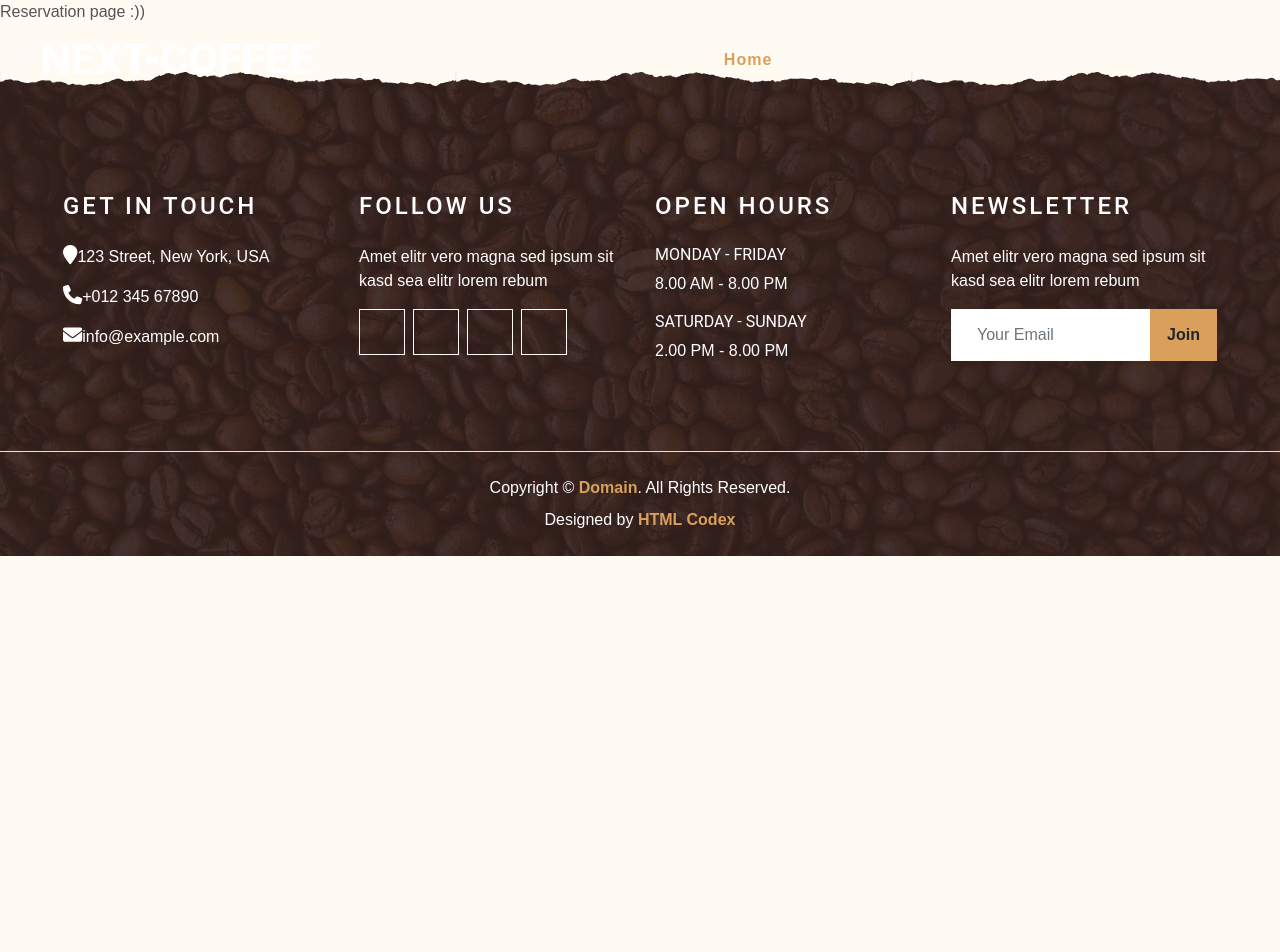
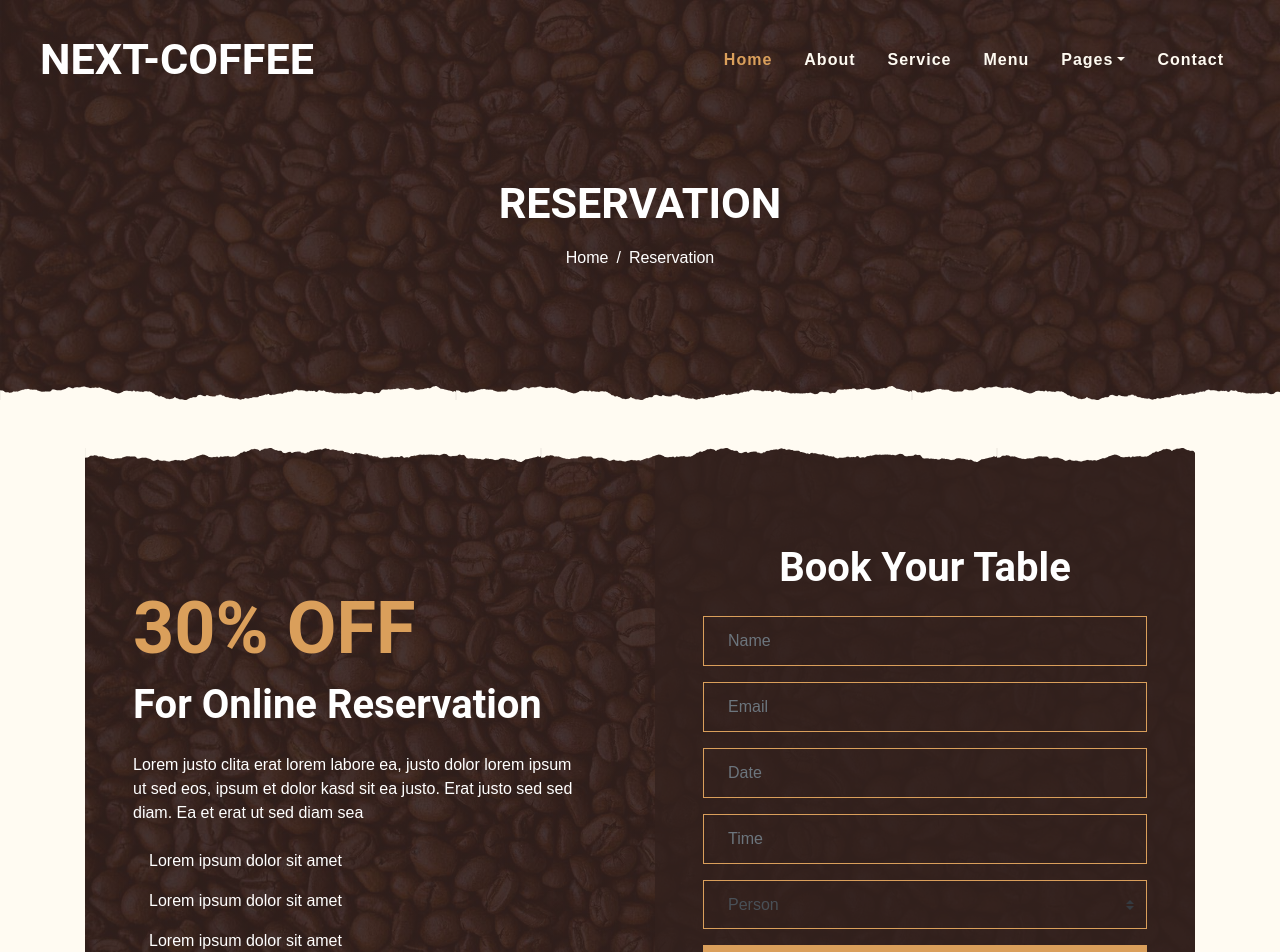
Before and after one commit to ramin-kp/coffee-next, a Next.js app: page /reservation in a window 1280 px wide. Shown: the top 952 px of the page. Before the commit the page ends 800 px from the top, so only its background shows below. Built offline with nearby package versions, Linux system fonts and the light colour scheme.

Commit message:
developing Reservation Page and fix nabar text color

```diff
--- a/components/module/Navbar/Navbar.js
+++ b/components/module/Navbar/Navbar.js
@@ -1,8 +1,8 @@
 import React from "react";
+import Link from "next/link";
 
 //style
 import styles from "@/styles/navbar.module.css";
-import Link from "next/link";
 
 function Navbar() {
   return (
@@ -10,11 +10,11 @@ function Navbar() {
       <nav
         className={`${styles.navbar} ${styles.navbar_expand_lg} bg-none navbar-dark py-3`}
       >
-        <a href="index.html" className={`${styles.navbar_brand} px-lg-4 m-0`}>
+        <Link href="/" className={`${styles.navbar_brand} px-lg-4 m-0`}>
           <h1 className="m-0 display-4 text-uppercase text-white">
             Next-Coffee
           </h1>
-        </a>
+        </Link>
         <button
           type="button"
           className={`${styles.navbar_toggler}`}
@@ -45,18 +45,24 @@ function Navbar() {
             </Link>
 
             <div className={`${styles.dropdown}`}>
-              <a
+              <Link
                 href="#"
                 className={`${styles.nav_link} ${styles.dropdown_toggle}`}
                 data-toggle="dropdown"
               >
                 Pages
-              </a>
+              </Link>
               <div className={`${styles.dropdown_menu}`}>
-                <Link href="/reservation" className={`${styles.nav_link}`}>
+                <Link
+                  href="/reservation"
+                  className={`${styles.nav_link} ${styles.dropdown_item}`}
+                >
                   Reservation
                 </Link>
-                <Link href="/testimonial" className={`${styles.nav_link}`}>
+                <Link
+                  href="/testimonial"
+                  className={`${styles.nav_link} ${styles.dropdown_item}`}
+                >
                   Testimonial
                 </Link>
               </div>
--- a/components/template/Index/Reservation.js
+++ b/components/template/Index/Reservation.js
@@ -18,7 +18,6 @@ function Reservation() {
 
   const submitHandler = async (e) => {
     e.preventDefault();
-    className = books;
     const name = books.name;
     const email = books.email;
     const date = books.date;
--- a/components/template/Reservation/ReservationDetails.js
+++ b/components/template/Reservation/ReservationDetails.js
@@ -1,9 +1,172 @@
-import React from 'react'
+import React, { useState } from "react";
 
 function ReservationDetails() {
+  const [books, setBooks] = useState({
+    name: "",
+    email: "",
+    date: "",
+    time: "",
+    person: "",
+  });
+
+  const changeHandler = (e) => {
+    setBooks({
+      ...books,
+      [e.target.name]: e.target.value,
+    });
+  };
+
+  const submitHandler = async (e) => {
+    e.preventDefault();
+    const name = books.name;
+    const email = books.email;
+    const date = books.date;
+    const time = books.time;
+    const person = books.person;
+    if (name && email && date && time && person) {
+      const res = await fetch("http://localhost:4000/reserve", {
+        method: "POST",
+        headers: {
+          "Content-type": "application/json",
+        },
+        body: JSON.stringify(books),
+      });
+      if (res.status === 201) {
+        alert("reservation successfully");
+        setBooks({
+          name: "",
+          email: "",
+          date: "",
+          time: "",
+          person: "",
+        });
+      }
+    } else {
+      alert("enter book fields");
+    }
+  };
   return (
-    <div>ReservationDetails</div>
-  )
+    <div className="container-fluid my-5">
+      <div className="container">
+        <div className="reservation position-relative overlay-top overlay-bottom">
+          <div className="row align-items-center">
+            <div className="col-lg-6 my-5 my-lg-0">
+              <div className="p-5">
+                <div className="mb-4">
+                  <h1 className="display-3 text-primary">30% OFF</h1>
+                  <h1 className="text-white">For Online Reservation</h1>
+                </div>
+                <p className="text-white">
+                  Lorem justo clita erat lorem labore ea, justo dolor lorem
+                  ipsum ut sed eos, ipsum et dolor kasd sit ea justo. Erat justo
+                  sed sed diam. Ea et erat ut sed diam sea
+                </p>
+                <ul className="list-inline text-white m-0">
+                  <li className="py-2">
+                    <i className="fa fa-check text-primary mr-3"></i>Lorem ipsum
+                    dolor sit amet
+                  </li>
+                  <li className="py-2">
+                    <i className="fa fa-check text-primary mr-3"></i>Lorem ipsum
+                    dolor sit amet
+                  </li>
+                  <li className="py-2">
+                    <i className="fa fa-check text-primary mr-3"></i>Lorem ipsum
+                    dolor sit amet
+                  </li>
+                </ul>
+              </div>
+            </div>
+            <div className="col-lg-6">
+              <div
+                className="text-center p-5"
+                style={{ background: "rgba(51, 33, 29, .8)" }}
+              >
+                <h1 className="text-white mb-4 mt-5">Book Your Table</h1>
+                <form className="mb-5" onSubmit={submitHandler}>
+                  <div className="form-group">
+                    <input
+                      type="text"
+                      name="name"
+                      value={books.name}
+                      className="form-control bg-transparent border-primary p-4"
+                      placeholder="Name"
+                      required="required"
+                      onChange={changeHandler}
+                    />
+                  </div>
+                  <div className="form-group">
+                    <input
+                      type="email"
+                      name="email"
+                      value={books.email}
+                      className="form-control bg-transparent border-primary p-4"
+                      placeholder="Email"
+                      required="required"
+                      onChange={changeHandler}
+                    />
+                  </div>
+                  <div className="form-group">
+                    <div className="date" id="date" data-target-input="nearest">
+                      <input
+                        type="text"
+                        name="date"
+                        value={books.date}
+                        className="form-control bg-transparent border-primary p-4 datetimepicker-input"
+                        placeholder="Date"
+                        data-target="#date"
+                        data-toggle="datetimepicker"
+                        onChange={changeHandler}
+                      />
+                    </div>
+                  </div>
+                  <div className="form-group">
+                    <div className="time" id="time" data-target-input="nearest">
+                      <input
+                        type="text"
+                        name="time"
+                        value={books.time}
+                        className="form-control bg-transparent border-primary p-4 datetimepicker-input"
+                        placeholder="Time"
+                        data-target="#time"
+                        data-toggle="datetimepicker"
+                        onChange={changeHandler}
+                      />
+                    </div>
+                  </div>
+                  <div className="form-group">
+                    <select
+                      className="custom-select bg-transparent border-primary px-4"
+                      style={{ height: "49px" }}
+                      value={books.person}
+                      onChange={(e) =>
+                        setBooks({ ...books, person: e.target.value })
+                      }
+                    >
+                      <option selected="">Person</option>
+                      <option value="1">Person 1</option>
+                      <option value="2">Person 2</option>
+                      <option value="3">Person 3</option>
+                      <option value="3">Person 4</option>
+                    </select>
+                  </div>
+
+                  <div>
+                    <button
+                      className="btn btn-primary btn-block font-weight-bold py-3"
+                      type="submit"
+                    >
+                      Book Now
+                    </button>
+                  </div>
+                </form>
+              </div>
+            </div>
+          </div>
+        </div>
+      </div>
+    </div>
+  );
 }
 
-export default ReservationDetails
+export default ReservationDetails;
--- a/data/db.json
+++ b/data/db.json
@@ -166,5 +166,14 @@
       "id": "2"
     }
   ],
-  "reserve": []
+  "reserve": [
+    {
+      "id": "1133",
+      "name": "almas-store.ir",
+      "email": "ramin.kp81@gmail.com",
+      "date": "1403/05/6",
+      "time": "25:14",
+      "person": "3"
+    }
+  ]
 }
--- a/pages/reservation/index.js
+++ b/pages/reservation/index.js
@@ -1,7 +1,16 @@
 import React from "react";
 
+//components
+import PageHeader from "@/components/module/PageHeader/PageHeader";
+import ReservationDetails from "@/components/template/Reservation/ReservationDetails";
+
 function Reservation() {
-  return <div>Reservation page :))</div>;
+  return (
+    <div>
+      <PageHeader title={"Reservation"} href={"reservation"} />
+      <ReservationDetails />
+    </div>
+  );
 }
 
 export default Reservation;
--- a/styles/navbar.module.css
+++ b/styles/navbar.module.css
@@ -246,7 +246,7 @@
   padding: 0.25rem 1.5rem;
   clear: both;
   font-weight: 400;
-  color: #212529;
+  color: #212529 !important;
   text-align: inherit;
   white-space: nowrap;
   background-color: transparent;
```
